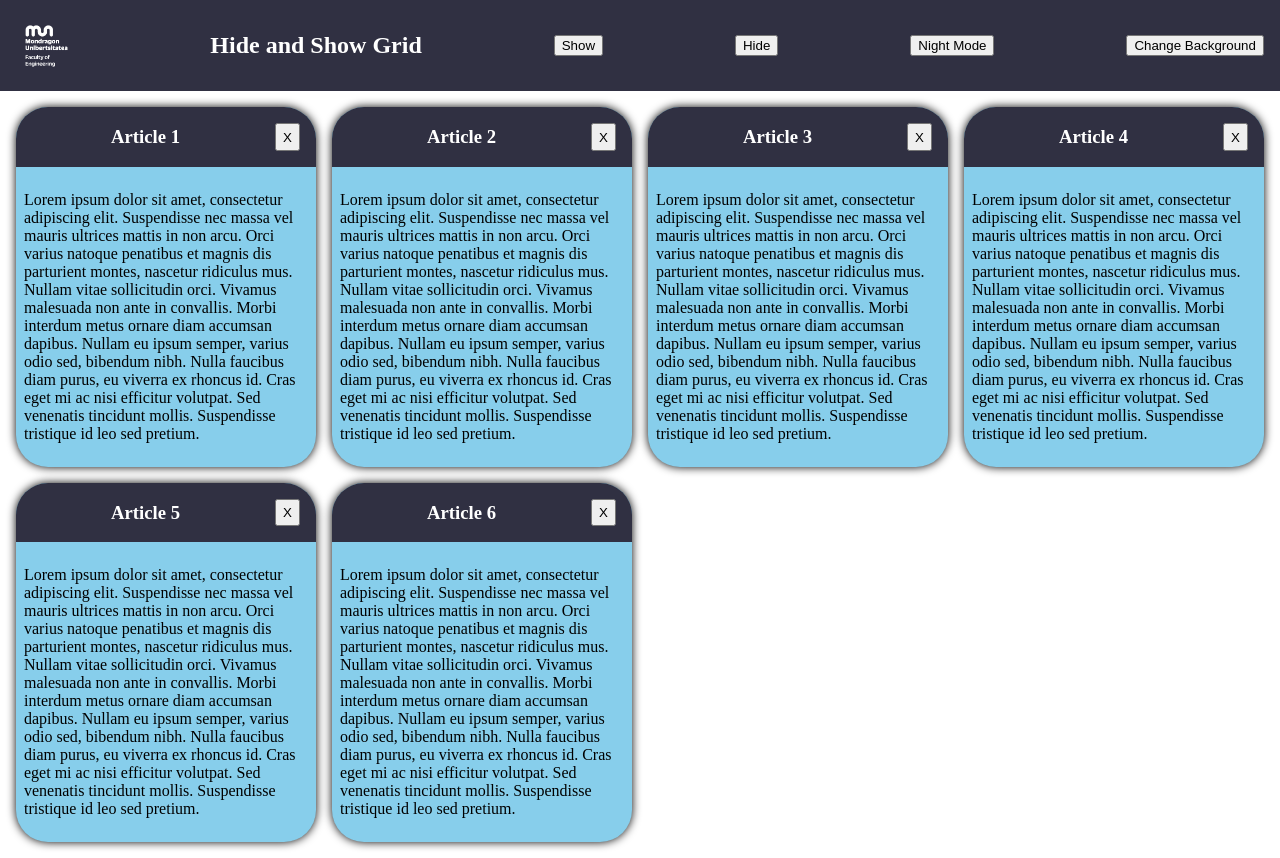
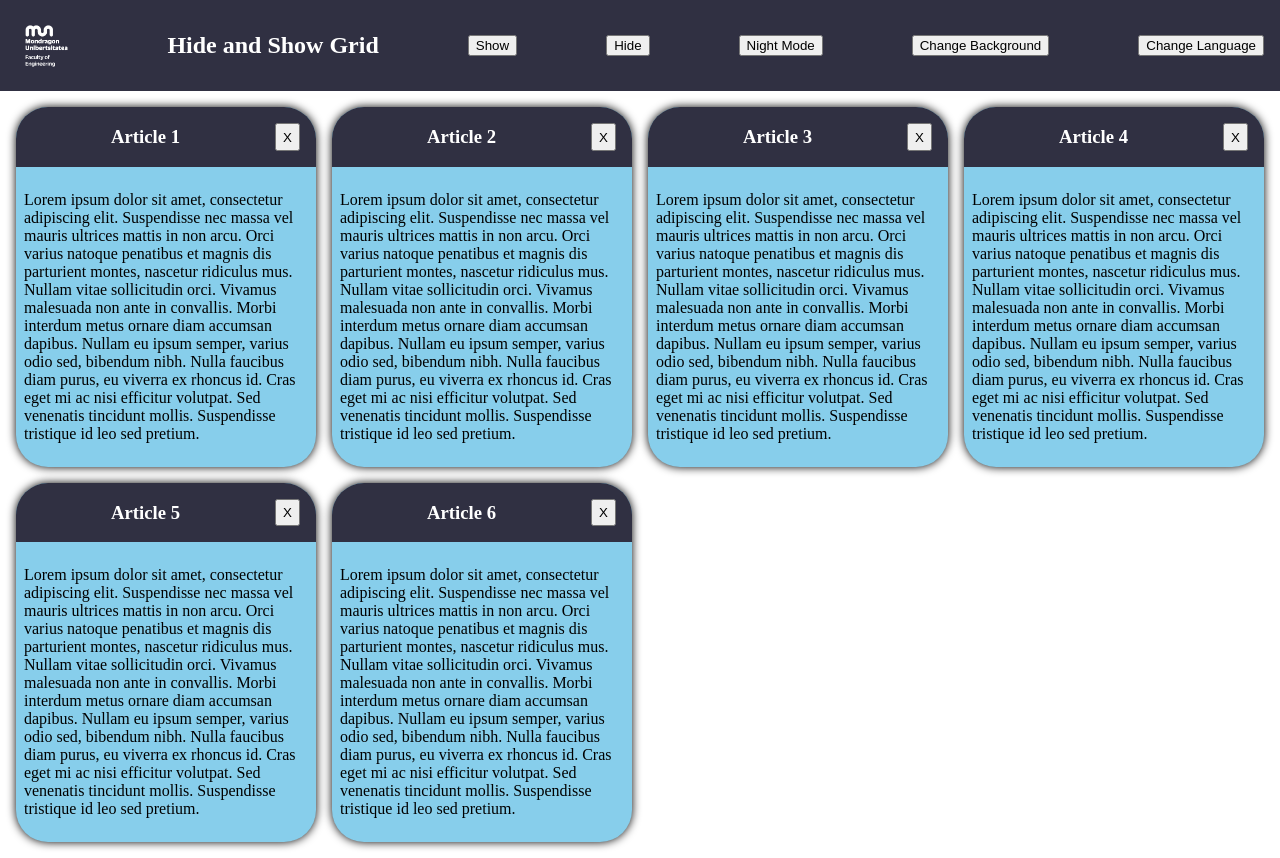
Before and after one commit to MarioOteo/Git-Teamwork-Exam, a plain HTML site: page index.html in a window 1280 px wide. Drawn offline with Linux system fonts and the light colour scheme.

Commit message:
ADDED CHANGE LANGUAGE FUNCTIONALITY

```diff
--- a/index.html
+++ b/index.html
@@ -14,6 +14,7 @@
         <button id="hideAll">Hide</button>
         <button id="night">Night Mode</button>
         <button id="changeBG">Change Background</button>
+        <button id="changeLang">Change Language</button>
     </header>
 
     <section>
```
